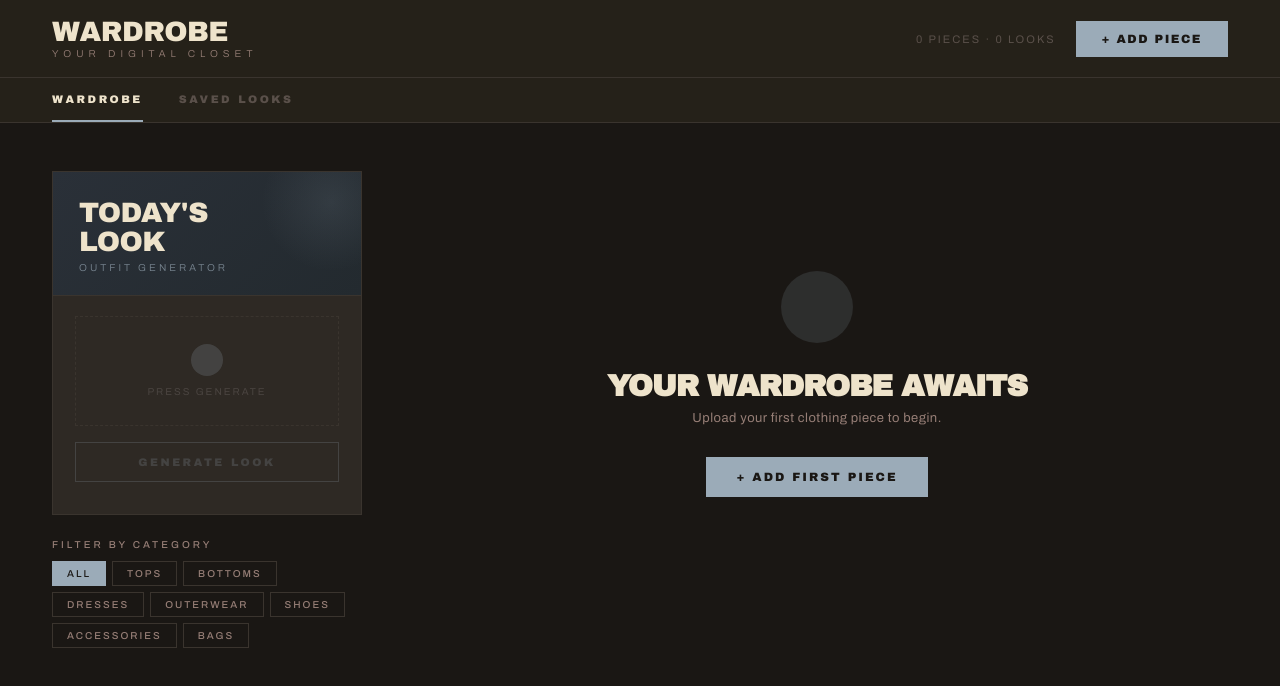
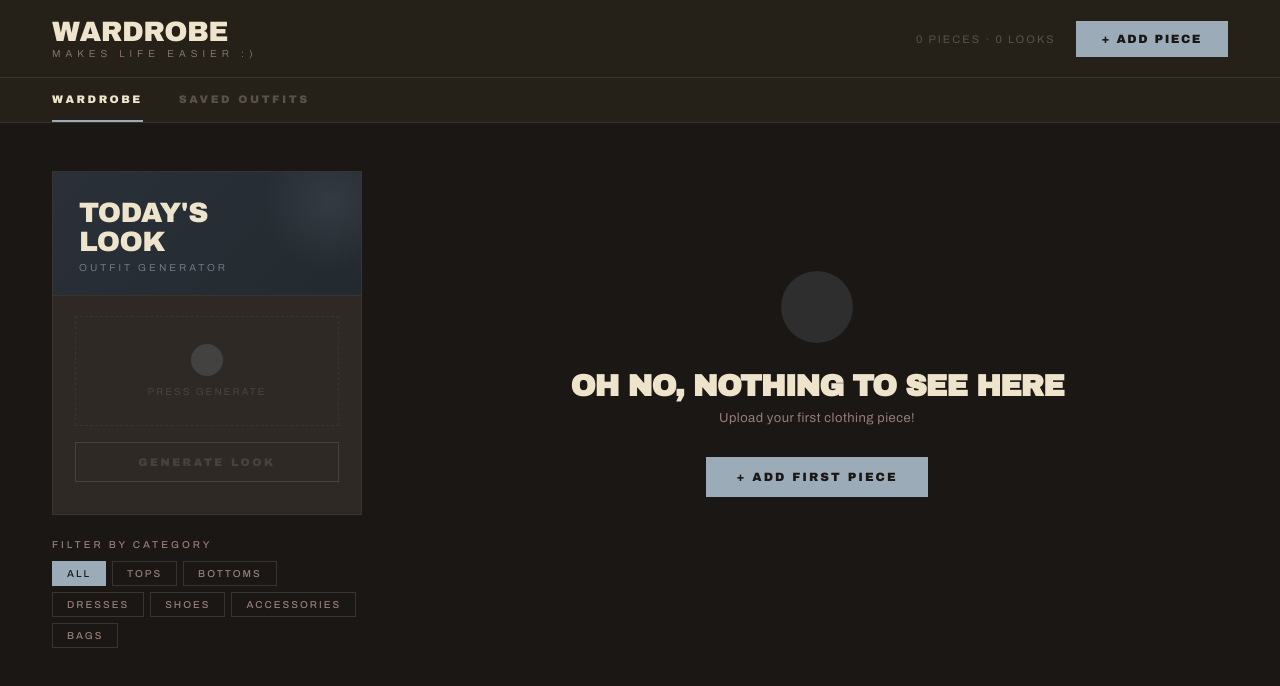
Before and after one commit to SIMONAB7/closetApp, a React (Create React App) app: page / in a window 1280 px wide. Shown: the top 686 px of the page. Built offline with nearby package versions, Linux system fonts and the light colour scheme.

Commit message:
some little changes to frontend

```diff
--- a/public/index.html
+++ b/public/index.html
@@ -2,7 +2,7 @@
 <html lang="en">
   <head>
     <meta charset="utf-8" />
-    <link rel="icon" href="%PUBLIC_URL%/favicon.ico" />
+    <link rel="icon" href="%PUBLIC_URL%/snoopy.jpg" />
     <meta name="viewport" content="width=device-width, initial-scale=1" />
     <meta name="theme-color" content="#000000" />
     <meta
@@ -24,7 +24,7 @@
       work correctly both with client-side routing and a non-root public URL.
       Learn how to configure a non-root public URL by running `npm run build`.
     -->
-    <title>React App</title>
+    <title>Can't pick a fit?</title>
   </head>
   <body>
     <noscript>You need to enable JavaScript to run this app.</noscript>
--- a/src/App.js
+++ b/src/App.js
@@ -1,7 +1,7 @@
 import { useState, useRef, useCallback, useEffect } from "react";
 import './index.css';
 
-const CATEGORIES = ["Tops", "Bottoms", "Dresses", "Outerwear", "Shoes", "Accessories", "Bags"];
+const CATEGORIES = ["Tops", "Bottoms", "Dresses", "Shoes", "Accessories", "Bags"];
 const OUTFIT_SLOTS = ["Tops", "Bottoms", "Shoes", "Outerwear", "Accessories"];
 
 async function loadItems() { try { const r = await window.storage.get("closet-items"); return r ? JSON.parse(r.value) : []; } catch { return []; } }
@@ -136,7 +136,7 @@ export default function App() {
       {modal && <UploadModal onAdd={addItem} onClose={() => setModal(false)} />}
 
       <header className="header">
-        <div className="logo">WARDROBE<span>Your Digital Closet</span></div>
+        <div className="logo">WARDROBE<span>Makes life easier :)</span></div>
         <div className="header-right">
           <span className="header-stats">{items.length} pieces · {outfits.length} looks</span>
           <button className="btn-add" onClick={() => setModal(true)}>+ Add Piece</button>
@@ -145,7 +145,7 @@ export default function App() {
 
       <nav className="tabs">
         <button className={`tab${view === "closet" ? " active" : ""}`} onClick={() => setView("closet")}>Wardrobe</button>
-        <button className={`tab${view === "outfits" ? " active" : ""}`} onClick={() => setView("outfits")}>Saved Looks</button>
+        <button className={`tab${view === "outfits" ? " active" : ""}`} onClick={() => setView("outfits")}>Saved Outfits</button>
       </nav>
 
       <div className="main">
@@ -166,8 +166,8 @@ export default function App() {
               {filtered.length === 0 ? (
                 <div className="empty">
                   <div className="empty-blob" />
-                  <h2 className="empty-h">{items.length === 0 ? "Your Wardrobe Awaits" : "Nothing Here"}</h2>
-                  <p className="empty-p">{items.length === 0 ? "Upload your first clothing piece to begin." : "Try a different category."}</p>
+                  <h2 className="empty-h">{items.length === 0 ? "Oh no, nothing to see here" : "Nothing Here"}</h2>
+                  <p className="empty-p">{items.length === 0 ? "Upload your first clothing piece!" : "Add some itemsgit."}</p>
                   {items.length === 0 && <button className="btn-cta" onClick={() => setModal(true)}>+ Add First Piece</button>}
                 </div>
               ) : (
```
Also changed, not shown: public/snoopy.jpg (added).
